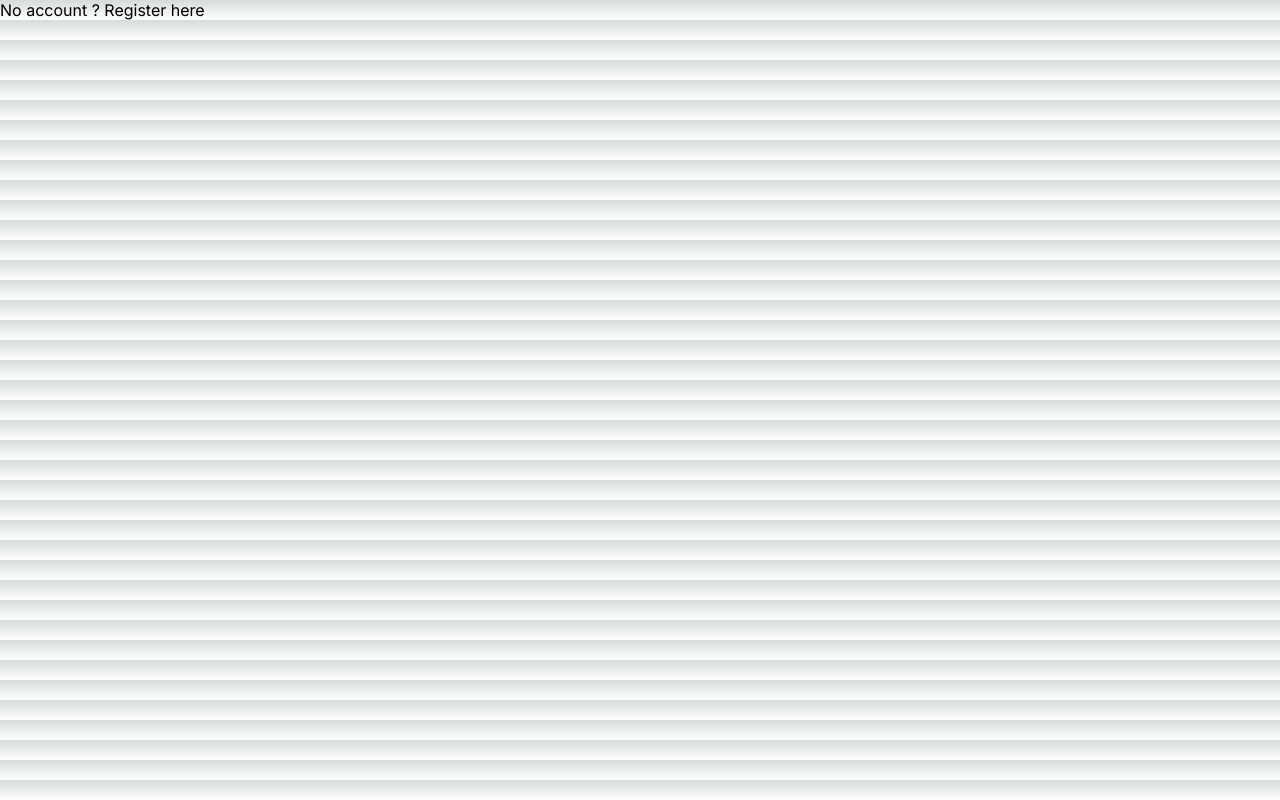
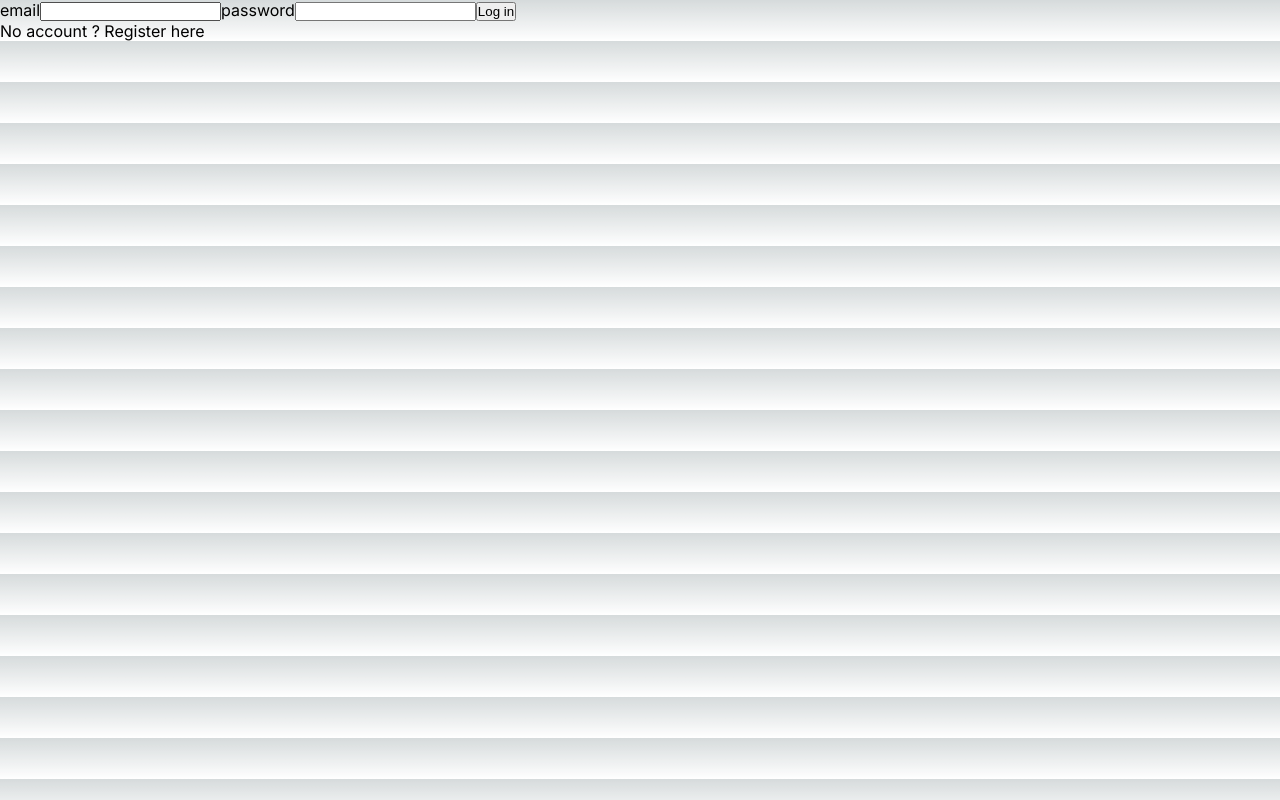
Before and after one commit to Adjel/todoPair, a Next.js app: page / in a window 1280 px wide. Built offline with nearby package versions, Linux system fonts and the light colour scheme.

Commit message:
Login rendered in Provider in Page

```diff
--- a/src/Pages/Login.js
+++ b/src/Pages/Login.js
@@ -1,10 +1,92 @@
 "use client";
+import React, { useContext, useState, useEffect } from "react";
 import Link from "next/link";
-import React from "react";
+import { UserContext } from "@/Providers/UserProvider";
+import { useRouter } from "next/navigation";
+import { ToastContainer, toast } from "react-toastify";
+import "react-toastify/dist/ReactToastify.css";
 
 export default function Login() {
+  const [credential, setCredential] = useState({
+    email: "",
+    password: "",
+  });
+
+  let { user, handleLogIn } = useContext(UserContext);
+
+  const router = useRouter();
+  const notify = (message) =>
+    toast(message, {
+      autoClose: 3500,
+      hideProgressBar: true,
+    });
+
+  useEffect(() => {
+    if (user) router.push("/TodoList");
+  }, [user]);
+
+  function handleOnchange(event) {
+    const { name, value } = event.target;
+    setCredential((prev) => {
+      return {
+        ...prev,
+        [name]: value,
+      };
+    });
+  }
+
+  async function handleSubmit(event) {
+    event.preventDefault();
+    if (credential.email === "") {
+      return notify("You need an email to register");
+    }
+    // invalid email
+    const regexEmail = /^[\w-\.]+@([\w-]+\.)+[\w-]{2,4}$/g;
+    if (!regexEmail.test(credential.email)) {
+      return notify("this email is not valid");
+    }
+    if (credential.password === "") {
+      return notify("You need a password to register");
+    }
+    // invalid password
+    const regexPassword =
+      /^(?=.*\d)(?=.*[a-z])(?=.*[A-Z])(?=.*[a-zA-Z]).{8,}$/gm;
+    if (!regexPassword.test(credential.password)) {
+      return notify(
+        `invalid password, the password need:
+           One uppercase
+           One undercase
+           At least 8 chart
+           One special chart
+           `
+      );
+    }
+    await handleLogIn(credential, notify);
+  }
+
   return (
     <div>
+      <form>
+        <label htmlFor="email">email</label>
+        <input
+          type="email"
+          name="email"
+          id="email"
+          value={credential.email}
+          onChange={(event) => handleOnchange(event)}
+        ></input>
+        <label htmlFor="password">password</label>
+        <input
+          type="password"
+          name="password"
+          id="password"
+          value={credential.password}
+          onChange={(event) => handleOnchange(event)}
+        ></input>
+        <button type="submit" onClick={(event) => handleSubmit(event)}>
+          Log in
+        </button>
+      </form>
       <Link href="/Register"> No account ? Register here</Link>
     </div>
   );
--- a/src/app/page.js
+++ b/src/app/page.js
@@ -1,7 +1,12 @@
-"use client";
 import Login from "@/pages/Login";
-import Link from "next/link";
+import { Providers } from "@/Providers/Providers";
 
-export default function Page() {
-  return <Login />;
+function Page() {
+  return (
+    <Providers>
+      <Login />
+    </Providers>
+  );
 }
+
+export default Page;
```
